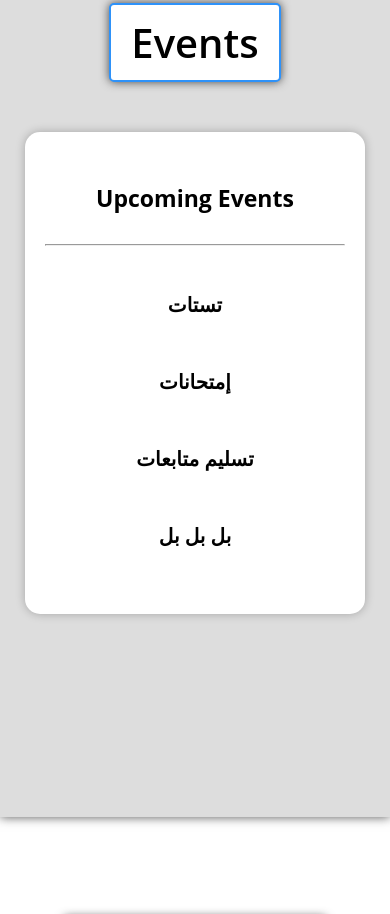
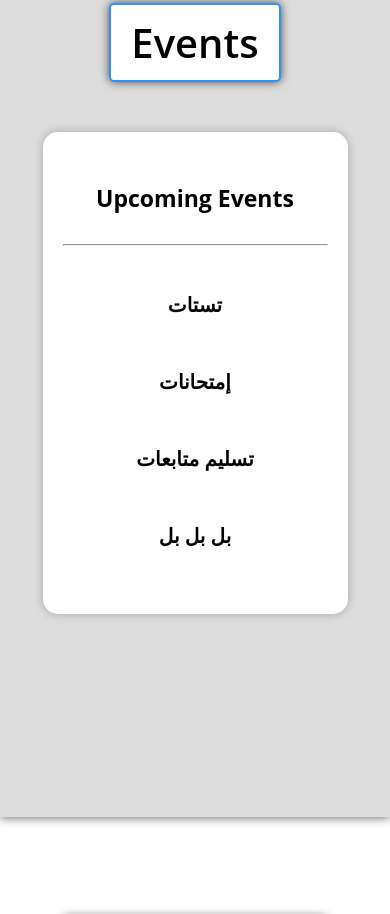
Before and after one commit to hisham3sman/Elex-30, a plain HTML site: page index.html in a window 390 px wide. Shown: the part 911-1825 px from the top of the page. Drawn offline with Linux system fonts and the light colour scheme; a web font is replaced by a local one.

Commit message:
'modifed'

```diff
--- a/main.css
+++ b/main.css
@@ -220,7 +220,7 @@ header ul li a:hover::after {
 }
 @media (max-width:768px) {
     .events-section .container {
-        width: 300px;
+        width: 265px;
     }
 }
 .events-section .container p {
```
